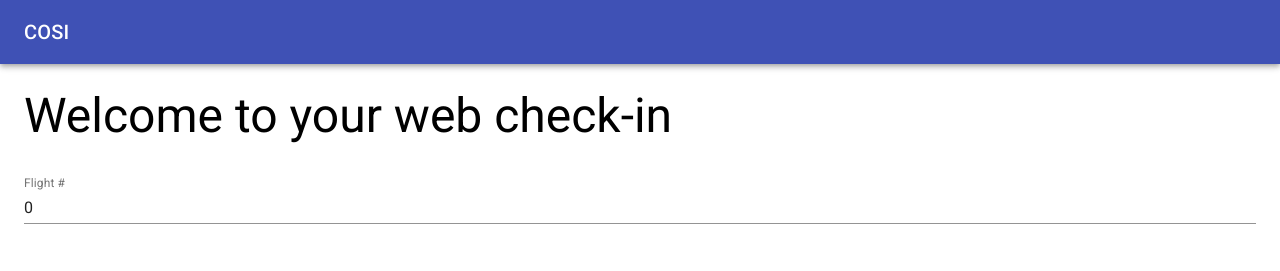
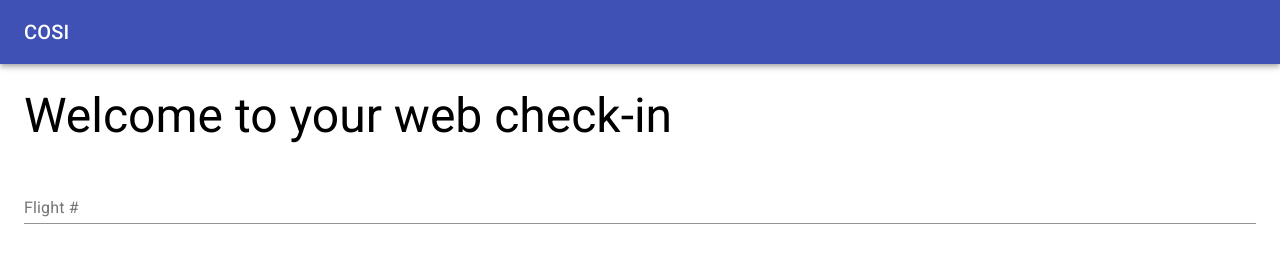
Before and after one commit to kbooz/cosi-exercise, a React (Create React App) app: page / in a window 1280 px wide. Shown: the top 271 px of the page. Built offline with nearby package versions, Linux system fonts and the light colour scheme.

Commit message:
flight # type change

```diff
--- a/src/app/routes/SearchFlight/SearchFlight.tsx
+++ b/src/app/routes/SearchFlight/SearchFlight.tsx
@@ -11,7 +11,7 @@ interface SearchFlightProps {
 }
 
 const schema = Yup.object({
-	flight: Yup.number().required("Fill your flight number"),
+	flight: Yup.string().required("Fill your flight number"),
 	lastName: Yup.string()
 		.max(20, "Must be 20 characters or less")
 		.required("Fill your last name"),
@@ -22,7 +22,7 @@ function SearchFlight({ onSubmitSearch, disabled }: SearchFlightProps) {
 		FlightQuery
 	>({
 		initialValues: {
-			flight: 0,
+			flight: "",
 			lastName: "",
 		},
 		validationSchema: schema,
@@ -44,7 +44,7 @@ function SearchFlight({ onSubmitSearch, disabled }: SearchFlightProps) {
 						<Grid item xs={12}>
 							<TextField
 								id="flight"
-								type="number"
+								type="text"
 								label="Flight #"
 								fullWidth
 								inputProps={{
--- a/src/app/types/Flight.ts
+++ b/src/app/types/Flight.ts
@@ -1,5 +1,5 @@
 export interface FlightQuery {
-	flight: number;
+	flight: string;
 	lastName: string;
 }
 
```
